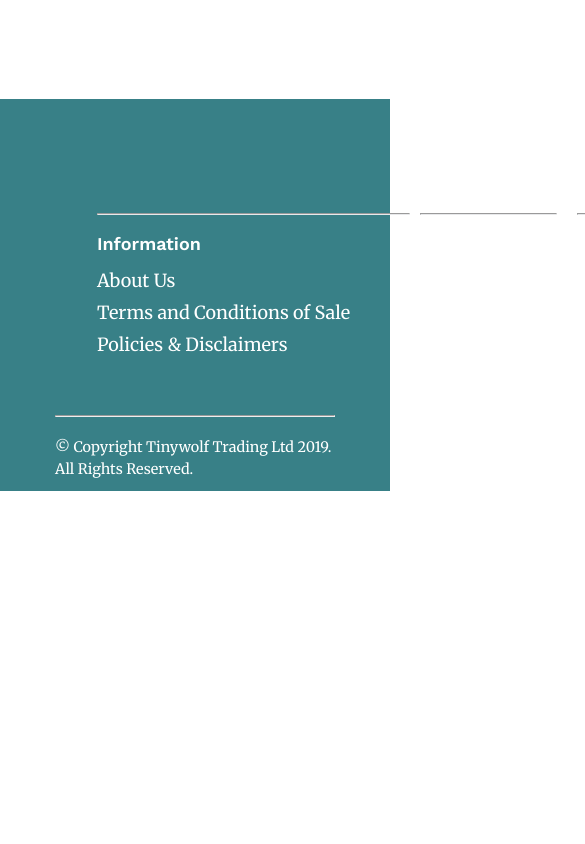
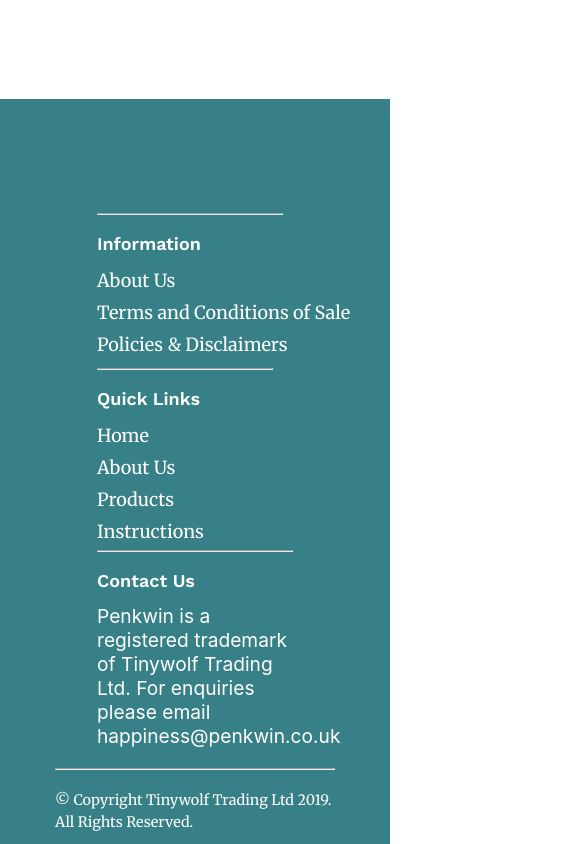
Before and after one commit to iddqdRepo/penkwinEcommerce, a Next.js app: page / in a window 390 px wide. Shown: the part 7340-8184 px from the top of the page, 585 px wide, since content can reach past the window. Before the commit the page ends 7831 px from the top, so only its background shows below. Built offline with nearby package versions, Linux system fonts and the light colour scheme; no server answers; the database is empty; some icons are missing.

Commit message:
temp footer media query mobile

```diff
--- a/components/FooterComponent/footerComponent.module.css
+++ b/components/FooterComponent/footerComponent.module.css
@@ -92,3 +92,9 @@ color:#388087;
   font-size: 14.4px;
   line-height: 21.6px;
 }
+
+@media only screen and (max-width: 960px) {
+  .linksContainer {
+    flex-direction: column;
+  }
+}
```
